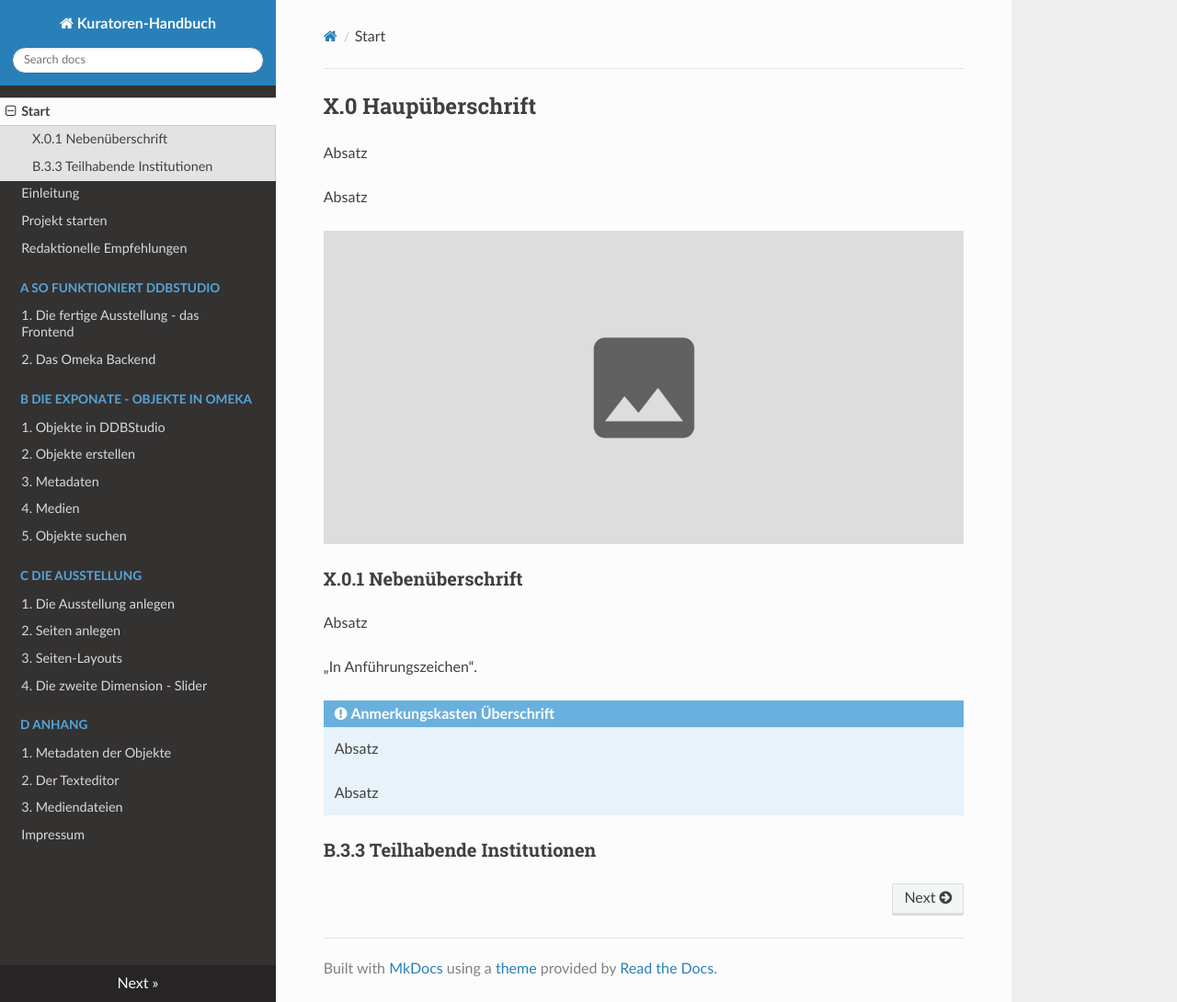
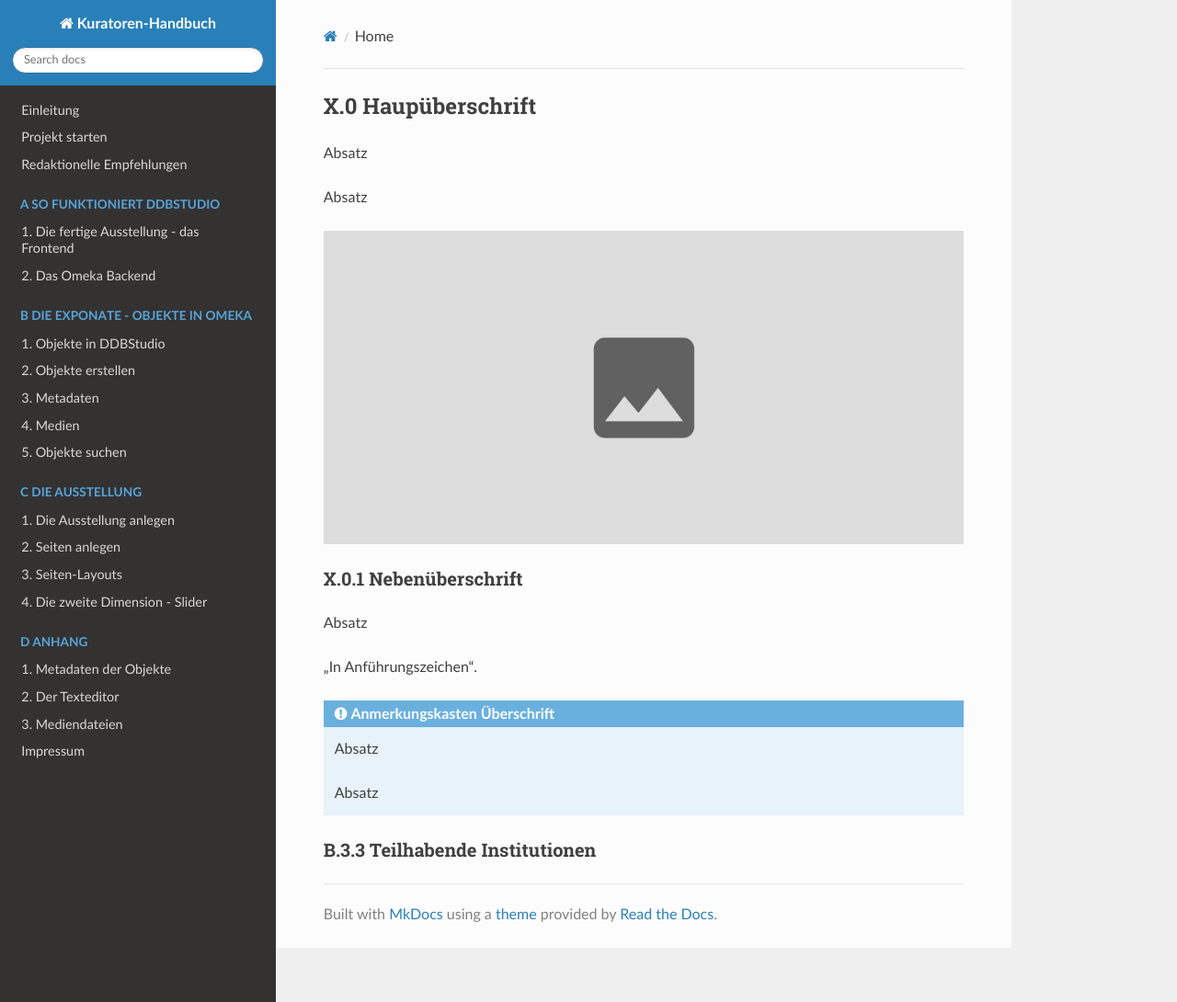
Before and after one commit to Deutsche-Digitale-Bibliothek/ddb-virtualexhibitions-docs-litfass, an MkDocs documentation site: the page built from docs/index.md, in a window 1280 px wide and 1090 px high. Shown: the whole window at 92% size. Built offline with MkDocs 1.6.1, drawn with Linux system fonts in a browser that asks for light colours; some of the changed lines change nothing that is shown.

Commit message:
removed empty start page

```diff
--- a/mkdocs.yml
+++ b/mkdocs.yml
@@ -7,7 +7,6 @@ copyright: ''
 
 # Structure
 nav:
-    - Start: index.md
     - Einleitung: einleitung.md
     - Projekt starten: projekt_starten.md
     - Redaktionelle Empfehlungen: empfehlungen.md
```
